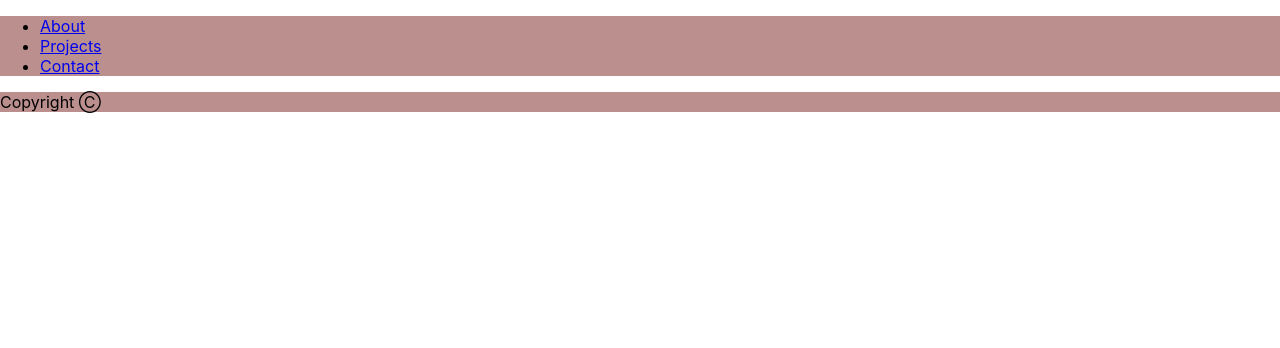
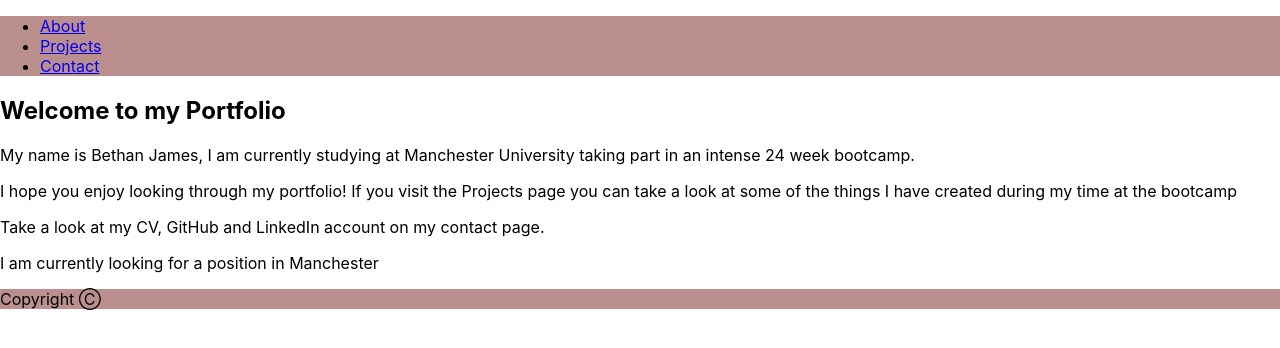
Before and after one commit to Bethanjames93/my_react_portfolio, a React (Create React App) app: page / in a window 1280 px wide. Shown: the top 348 px of the page. Built offline with nearby package versions, Linux system fonts and the light colour scheme; the HTML template or start-up script is replaced by a standard one.

Commit message:
reverted back as build failed with the recent change

```diff
--- a/src/App.js
+++ b/src/App.js
@@ -12,7 +12,8 @@ function App() {
     <Router>
       <div>
         <Navbar />
-          <Route exact path={["/", "/about"]}></Route>
+          <Route exact path="/" component={About} />
+          <Route exact path="/about" component={About} />
           <Route exact path="/projects" component={Projects} />
           <Route exact path="/contact" component={Contact} />
         <Footer />
```
